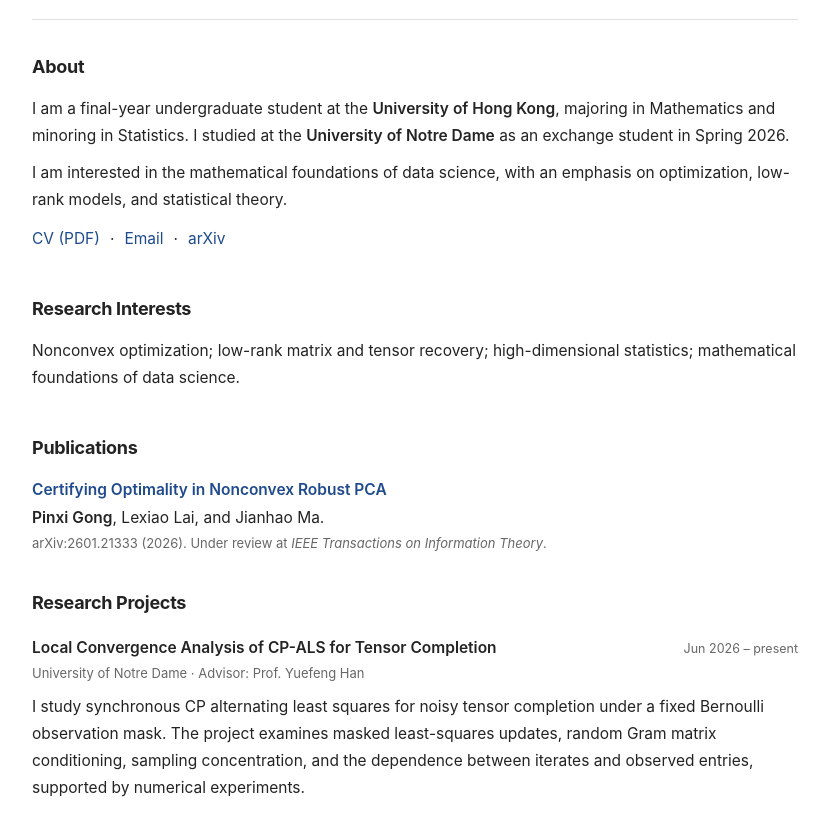
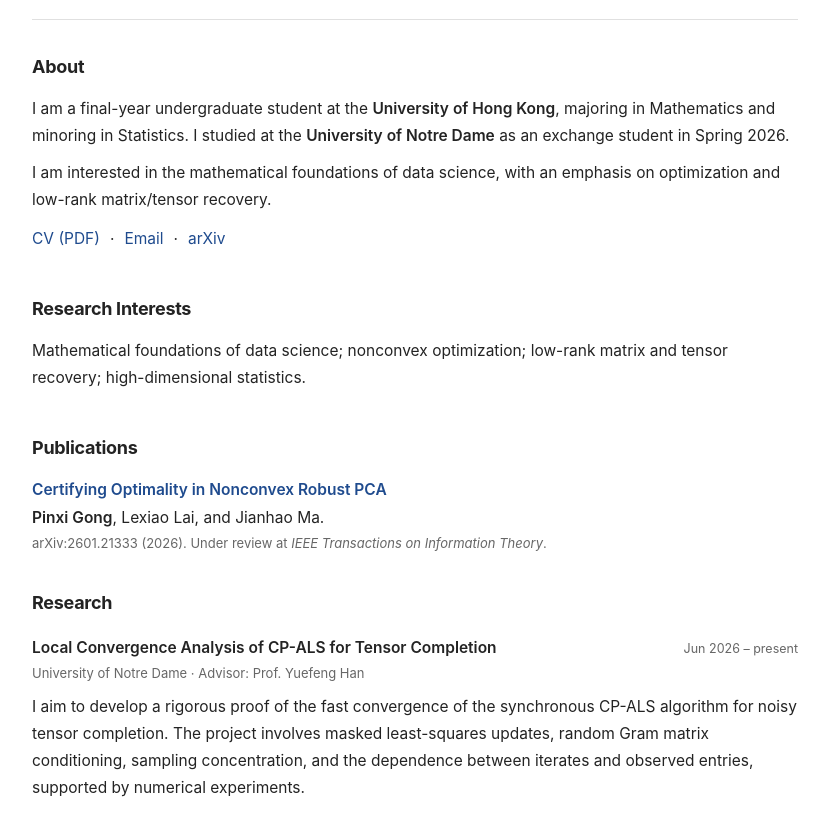
Before and after one commit to pinxigong/pinxigong.github.io, a plain HTML site: page index.html in a window 1280 px wide. Shown: the part 128-948 px from the top of the page, without its empty margins (225-1054 px from the left). Drawn offline with Linux system fonts and the light colour scheme.

Commit message:
Update index.html

```diff
--- a/index.html
+++ b/index.html
@@ -27,13 +27,13 @@
       <section id="about" aria-labelledby="about-heading">
         <h2 id="about-heading">About</h2>
         <p>I am a final-year undergraduate student at the <strong>University of Hong Kong</strong>, majoring in Mathematics and minoring in Statistics. I studied at the <strong>University of Notre Dame</strong> as an exchange student in Spring 2026.</p>
-        <p>I am interested in the mathematical foundations of data science, with an emphasis on optimization, low-rank models, and statistical theory.</p>
+        <p>I am interested in the mathematical foundations of data science, with an emphasis on optimization and low-rank matrix/tensor recovery.</p>
         <p class="links"><a href="cv.pdf">CV (PDF)</a><span aria-hidden="true">·</span><a href="mailto:gpx2005@connect.hku.hk">Email</a><span aria-hidden="true">·</span><a href="https://arxiv.org/abs/2601.21333" target="_blank" rel="noopener noreferrer">arXiv</a></p>
       </section>
 
       <section id="research-interests" aria-labelledby="interests-heading">
         <h2 id="interests-heading">Research Interests</h2>
-        <p>Nonconvex optimization; low-rank matrix and tensor recovery; high-dimensional statistics; mathematical foundations of data science.</p>
+        <p>Mathematical foundations of data science; nonconvex optimization; low-rank matrix and tensor recovery; high-dimensional statistics.</p>
       </section>
 
       <section id="publications" aria-labelledby="publications-heading">
@@ -46,7 +46,7 @@
       </section>
 
       <section id="projects" aria-labelledby="projects-heading">
-        <h2 id="projects-heading">Research Projects</h2>
+        <h2 id="projects-heading">Research</h2>
 
         <article class="project">
           <div class="project-header">
@@ -54,7 +54,7 @@
             <span class="date">Jun 2026 – present</span>
           </div>
           <p class="muted">University of Notre Dame · Advisor: Prof. Yuefeng Han</p>
-          <p>I study synchronous CP alternating least squares for noisy tensor completion under a fixed Bernoulli observation mask. The project examines masked least-squares updates, random Gram matrix conditioning, sampling concentration, and the dependence between iterates and observed entries, supported by numerical experiments.</p>
+          <p>I aim to develop a rigorous proof of the fast convergence of the synchronous CP-ALS algorithm for noisy tensor completion. The project involves masked least-squares updates, random Gram matrix conditioning, sampling concentration, and the dependence between iterates and observed entries, supported by numerical experiments.</p>
 
           <!-- OPTIONAL RESEARCH FIGURE: after placing an image in the figures/ folder,
                remove the comment markers surrounding the example below.
```
